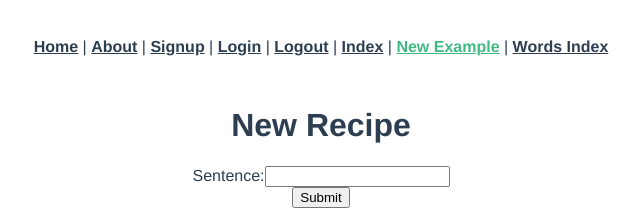
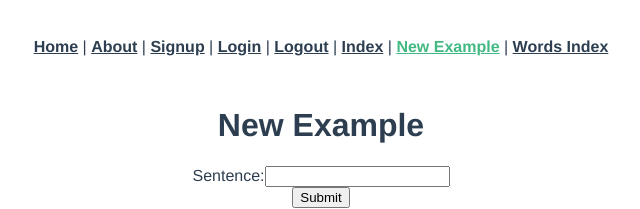
Before and after one commit to jamiedenvir/vocab-app-frontend, a Vue app: page /views/new in a window 1280 px wide. Shown: the top 209 px of the page, without its empty margins (319-959 px from the left). Built offline with nearby package versions, Linux system fonts and the light colour scheme; the HTML template or start-up script is replaced by a standard one.

Commit message:
fixes signup page, updates routes

```diff
--- a/src/views/examples/New.vue
+++ b/src/views/examples/New.vue
@@ -1,7 +1,7 @@
 <template>
   <div class="examples-new">
-    <form v-on:submit.prevent="createRecipe()">
-      <h1>New Recipe</h1>
+    <form v-on:submit.prevent="createExample()">
+      <h1>New Example</h1>
       <ul>
         <li class="text-danger" v-for="error in errors" v-bind:key="error">
           {{ error }}
--- a/src/views/words/Index.vue
+++ b/src/views/words/Index.vue
@@ -1,12 +1,6 @@
 <template>
   <div class="words-index">
     <h1>Vocab Words</h1>
-    <!-- <div v-for="photo in photos" v-bind:key="photo.id">
-      <h2>{{ photo.name }}</h2>
-      <img v-bind:src="photo.url" v-bind:alt="photo.name" />
-      <p>Width: {{ photo.width }}</p>
-      <p>Height: {{ photo.height }}</p>
-    </div> -->
   </div>
 </template>
 
@@ -15,36 +9,10 @@
 export default {
   data: function () {
     return {
-      // words: [
-      // abase,
-      // abate,
-      // aberration,
-      // abjure,
-      // abnegate,
-      // abound,
-      // abrade,
-      // abrogate,
-      // abscond,
-      // accede,
-      // acquiesce,
-      // acumen,
-      // affect,
-      // affected,
-      // affecting,
-      // affable,
-      // ],
+      words: [],
     };
   },
-  created: function () {
-    // this.indexWords();
-  },
-  // methods: {
-  //   indexWords: function () {
-  //     axios.get("/words").then((response) => {
-  //       console.log("words index", response);
-  //       this.words = response.data;
-  //     });
-  //   },
-  // },
+  created: function () {},
+  methods: {},
 };
 </script>
```
